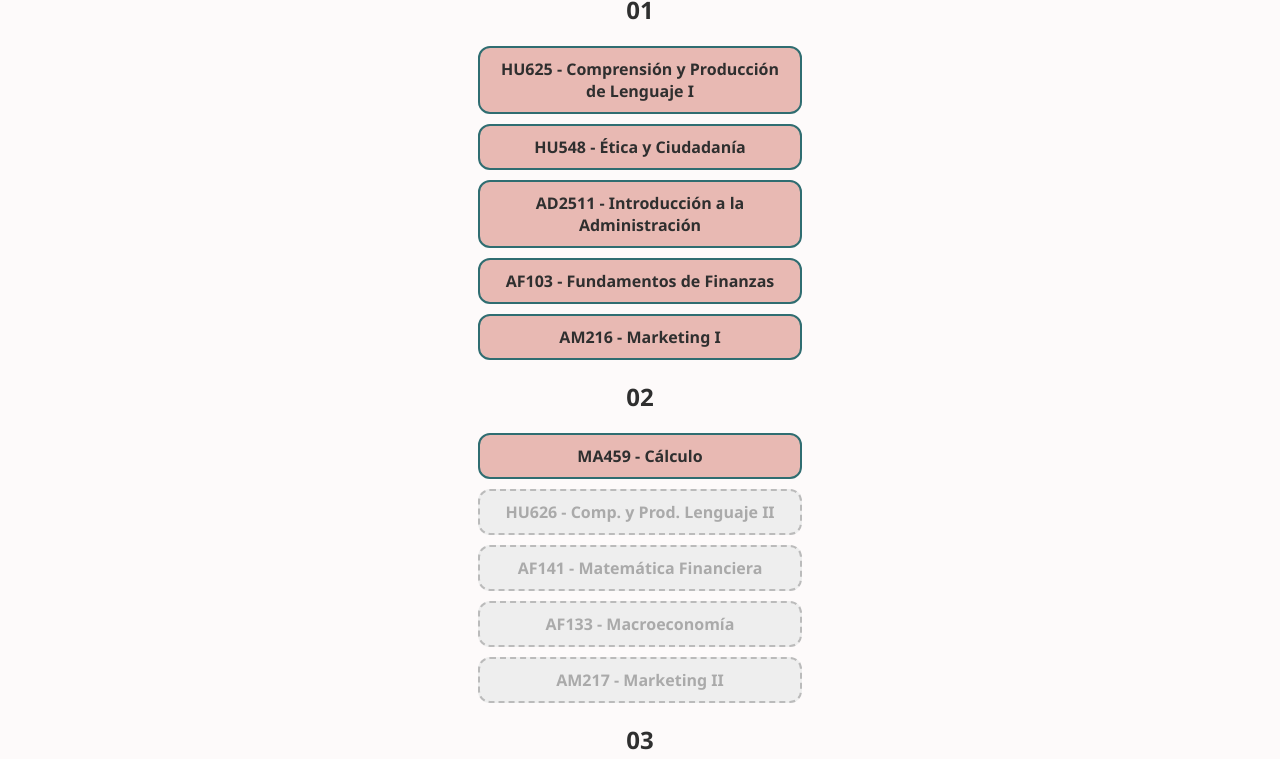
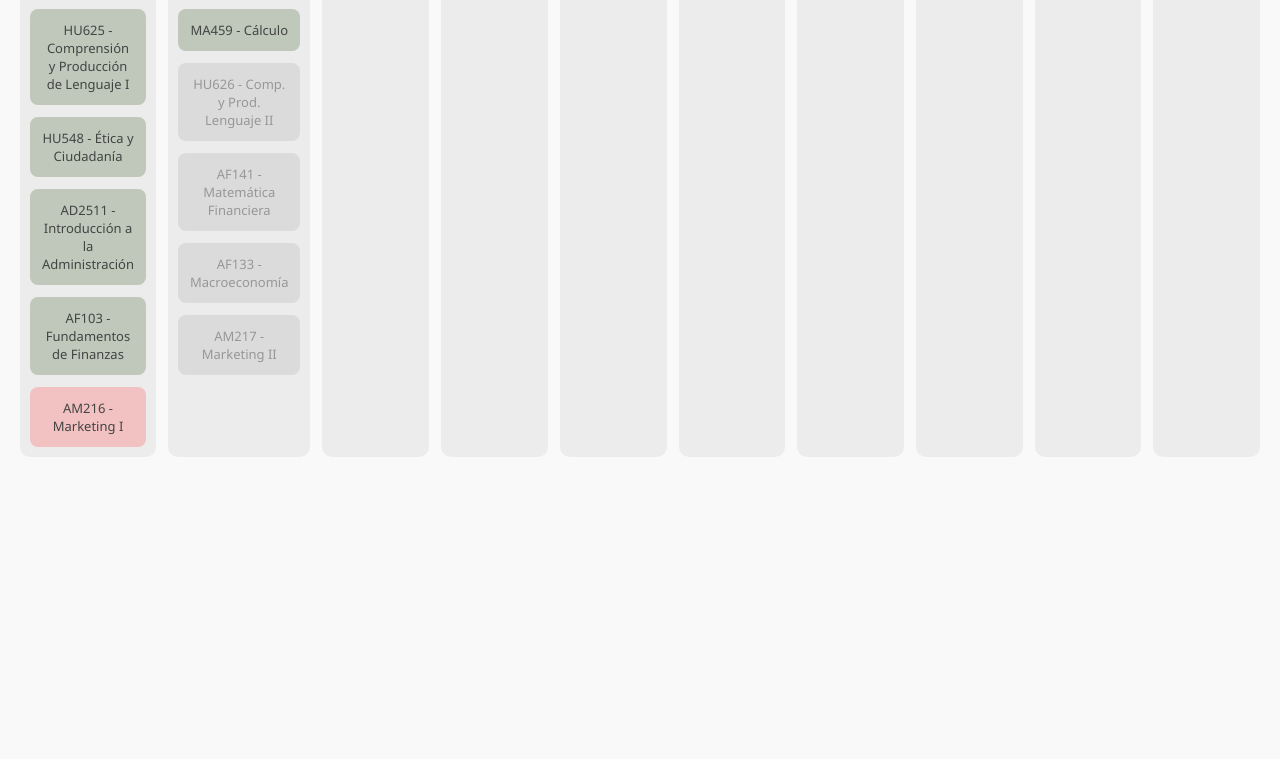
Before and after one commit to Danie247/Admi-y-Marketing-, a plain HTML site: page index.html in a window 1280 px wide. Shown: the part 149-908 px from the top of the page. After the commit the page ends 800 px from the top, so only its background shows below. Drawn offline with Linux system fonts and the light colour scheme.

Commit message:
Update style.css

```diff
--- a/style.css
+++ b/style.css
@@ -1,62 +1,78 @@
 :root {
-  --rosa: #e8b9b3;
-  --beige: #cfcab9;
-  --verde: #96b3a3;
-  --azul: #57a8b5;
-  --petroleo: #2f6d71;
+  --verde-musgo: #bfc8ba;
+  --rosa-suave: #f2c1c1;
+  --gris-fondo: #f9f9f9;
+  --gris-texto: #444;
+  --gris-claro: #ddd;
+  --bloqueado: #ccc;
 }
 
 body {
-  background-color: #fdfafa;
-  color: #2f2f2f;
+  background-color: var(--gris-fondo);
   font-family: 'Segoe UI', sans-serif;
-  padding: 30px;
+  margin: 20px;
   text-align: center;
+  color: var(--gris-texto);
 }
 
 h1 {
-  color: var(--petroleo);
   margin-bottom: 40px;
+  color: #333;
 }
 
-.ciclo {
-  margin-bottom: 40px;
+.tabla-malla {
+  display: grid;
+  grid-template-columns: repeat(10, 1fr);
+  gap: 12px;
 }
 
-.ciclo h2 {
-  background-color: var(--azul);
+.columna-ciclo {
+  display: flex;
+  flex-direction: column;
+  gap: 12px;
+  padding: 10px;
+  background-color: #ececec;
+  border-radius: 10px;
+}
+
+.columna-ciclo h2 {
+  background-color: #999;
   color: white;
-  padding: 10px;
-  border-radius: 10px;
-  margin-bottom: 15px;
+  padding: 5px 0;
+  border-radius: 5px;
+  font-size: 16px;
+  margin: 0;
 }
 
 .curso {
-  background-color: var(--rosa);
-  border: 2px solid var(--petroleo);
-  border-radius: 12px;
   padding: 10px;
-  margin: 10px auto;
-  width: 300px;
+  border-radius: 8px;
   cursor: pointer;
-  transition: all 0.3s;
-  font-weight: bold;
+  font-size: 13px;
+  font-weight: 500;
+  border: 2px solid transparent;
+  transition: 0.2s ease;
 }
 
 .curso:hover {
-  background-color: var(--verde);
-  color: white;
+  transform: scale(1.02);
 }
 
-.curso.aprobado {
-  background-color: var(--beige);
-  text-decoration: line-through;
-  color: var(--petroleo);
+.admi {
+  background-color: var(--verde-musgo);
 }
 
-.curso.bloqueado {
-  background-color: #eee;
-  color: #aaa;
-  border: 2px dashed #bbb;
+.marketing {
+  background-color: var(--rosa-suave);
+}
+
+.bloqueado {
+  background-color: var(--bloqueado) !important;
   cursor: not-allowed;
+  opacity: 0.5;
 }
+
+.aprobado {
+  text-decoration: line-through;
+  opacity: 0.6;
+}
```
